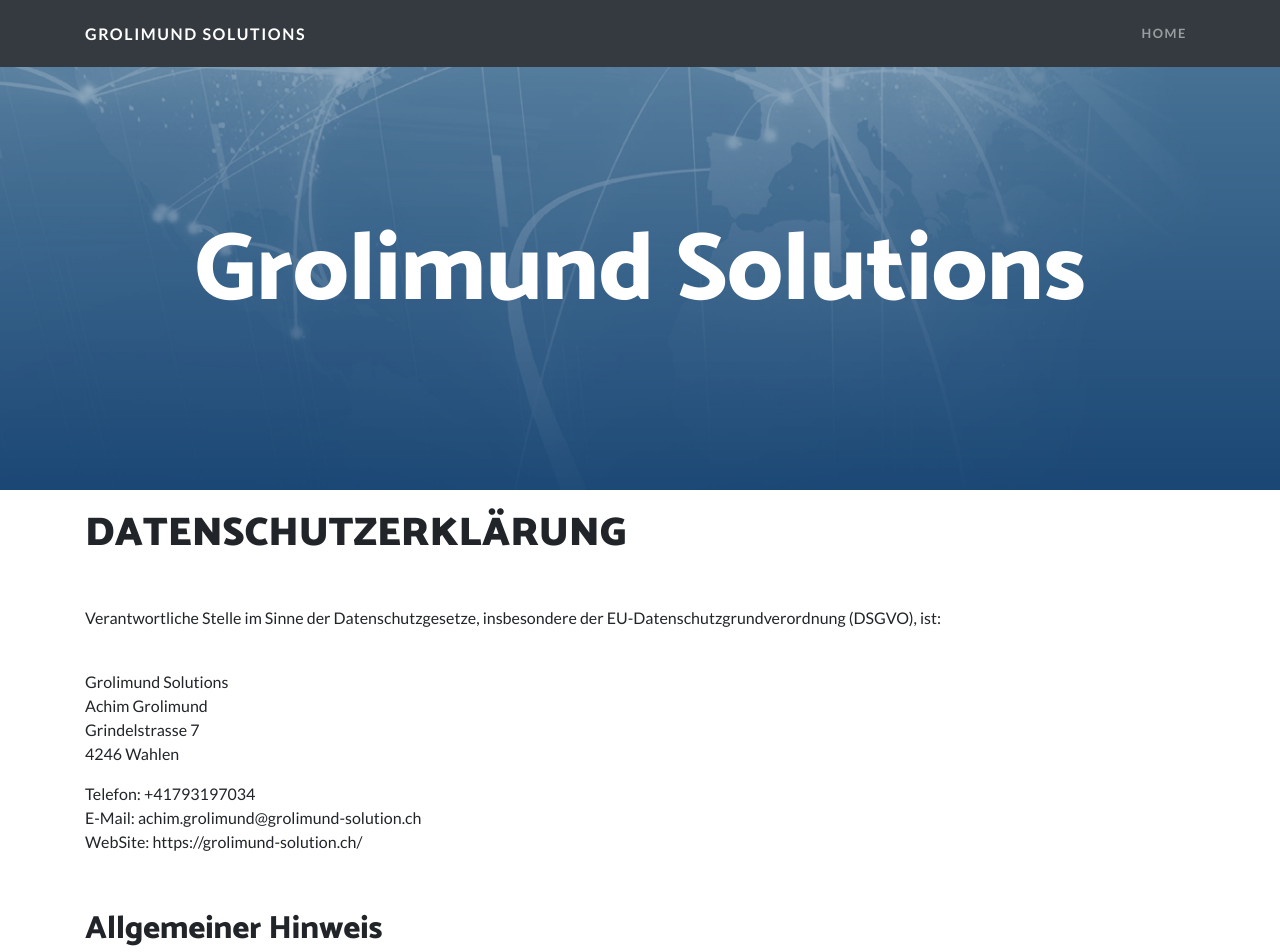
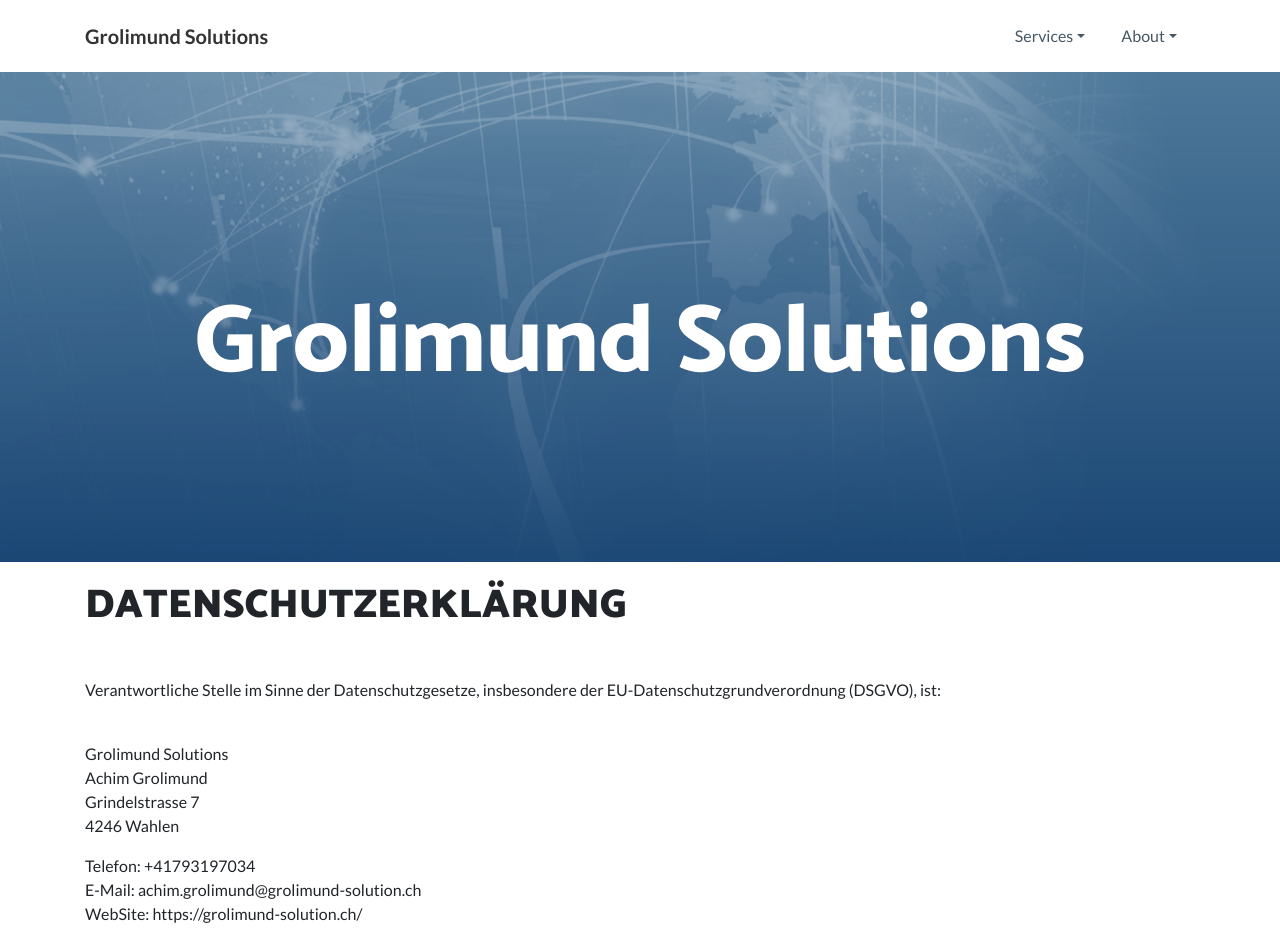
Before and after one commit to AchimGrolimund/GS-Website, a plain HTML site: page datenschutz.html in a window 1280 px wide. Shown: the top 952 px of the page. Drawn offline with nearby package versions, Linux system fonts and the light colour scheme.

Commit message:
Update new Sites

```diff
--- a/datenschutz.html
+++ b/datenschutz.html
@@ -53,15 +53,25 @@
 </head>
 
 <body>
-    <nav class="navbar navbar-dark navbar-expand-lg fixed-top bg-dark navbar-custom">
-        <div class="container"><a class="navbar-brand" href="#">Grolimund Solutions</a><button class="navbar-toggler" data-toggle="collapse" data-target="#navbarResponsive"><span class="navbar-toggler-icon"></span></button>
-            <div class="collapse navbar-collapse" id="navbarResponsive">
-                <ul class="nav navbar-nav ml-auto">
-                    <li class="nav-item" role="presentation"><a class="nav-link" href="/">Home</a></li>
-                </ul>
+    <div>
+        <nav class="navbar navbar-light navbar-expand-md navigation-clean">
+            <div class="container"><a class="navbar-brand" href="index.html">Grolimund Solutions</a><button class="navbar-toggler" data-toggle="collapse" data-target="#navcol-1"><span class="sr-only">Toggle navigation</span><span class="navbar-toggler-icon"></span></button>
+                <div
+                    class="collapse navbar-collapse" id="navcol-1">
+                    <ul class="nav navbar-nav ml-auto">
+                        <li class="dropdown nav-item"><a class="dropdown-toggle nav-link" data-toggle="dropdown" aria-expanded="false" href="#">Services</a>
+                            <div class="dropdown-menu" role="menu"><a class="dropdown-item" role="presentation" href="#">Softwareentwicklung</a><a class="dropdown-item" role="presentation" href="#">Software Verkauf</a><a class="dropdown-item" role="presentation" href="#">Webhosting</a><a class="dropdown-item"
+                                    role="presentation" href="#">IT-Beratung</a><a class="dropdown-item" role="presentation" href="#">Nachhilfeunterricht</a></div>
+                        </li>
+                        <li class="dropdown nav-item"><a class="dropdown-toggle nav-link" data-toggle="dropdown" aria-expanded="false" href="#">About</a>
+                            <div class="dropdown-menu" role="menu"><a class="dropdown-item" role="presentation" href="#">Firma</a><a class="dropdown-item" role="presentation" href="#">Team</a><a class="dropdown-item" role="presentation" href="datenschutz.html">Datenschutz</a><a class="dropdown-item"
+                                    role="presentation" href="impressum.html">Impressum</a></div>
+                        </li>
+                    </ul>
             </div>
-        </div>
+    </div>
     </nav>
+    </div>
     <header class="masthead text-center text-white" style="background-image: url(&quot;assets/img/Website%20Wallpaper.jpg?h=66388bbe6998f95203a30dd93efb8765&quot;);">
         <div class="masthead-content">
             <div class="container">
```
Also changed, not shown: impressum.html (+17 -7 lines), index.html (+2 -2 lines).
